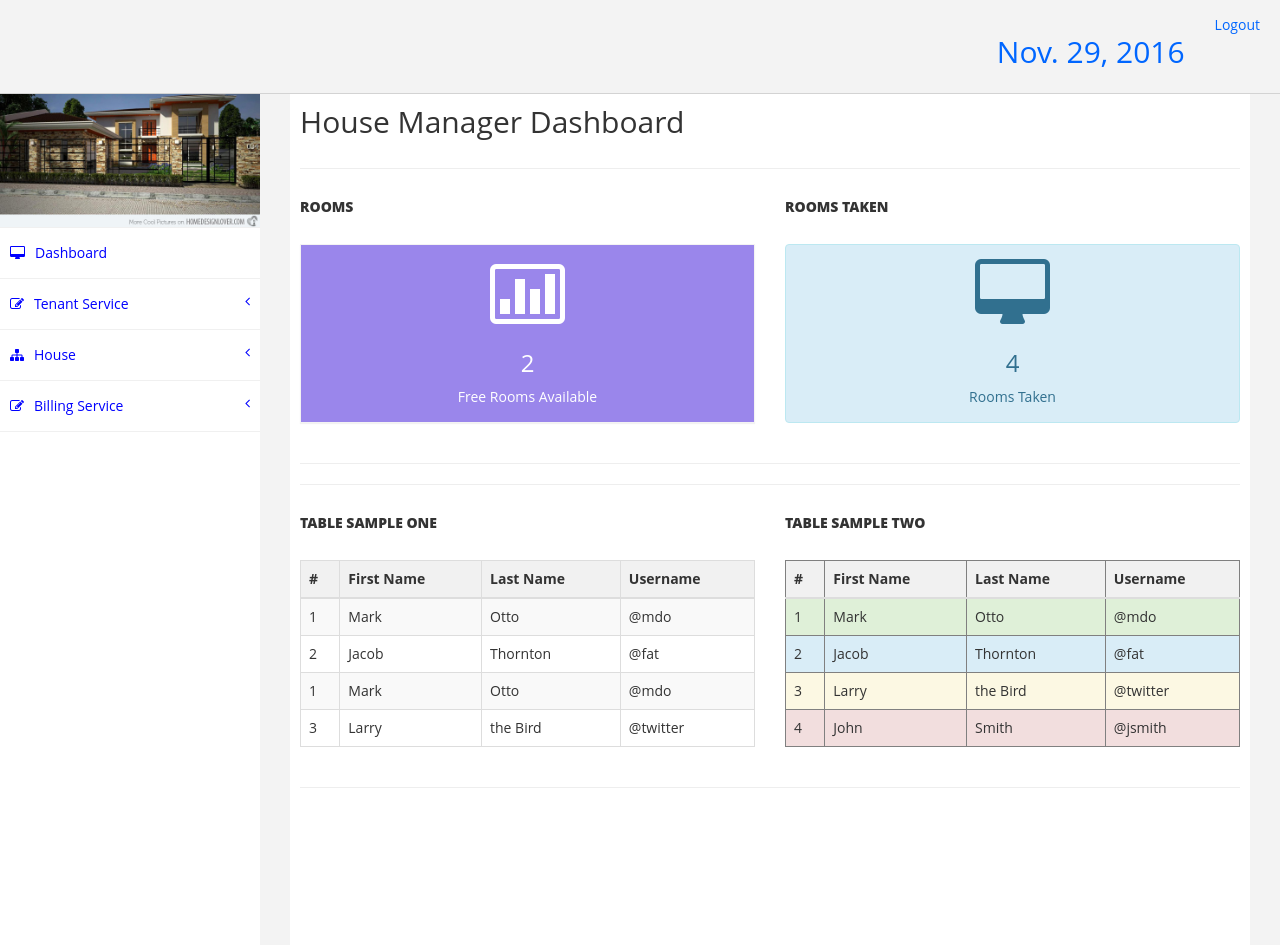
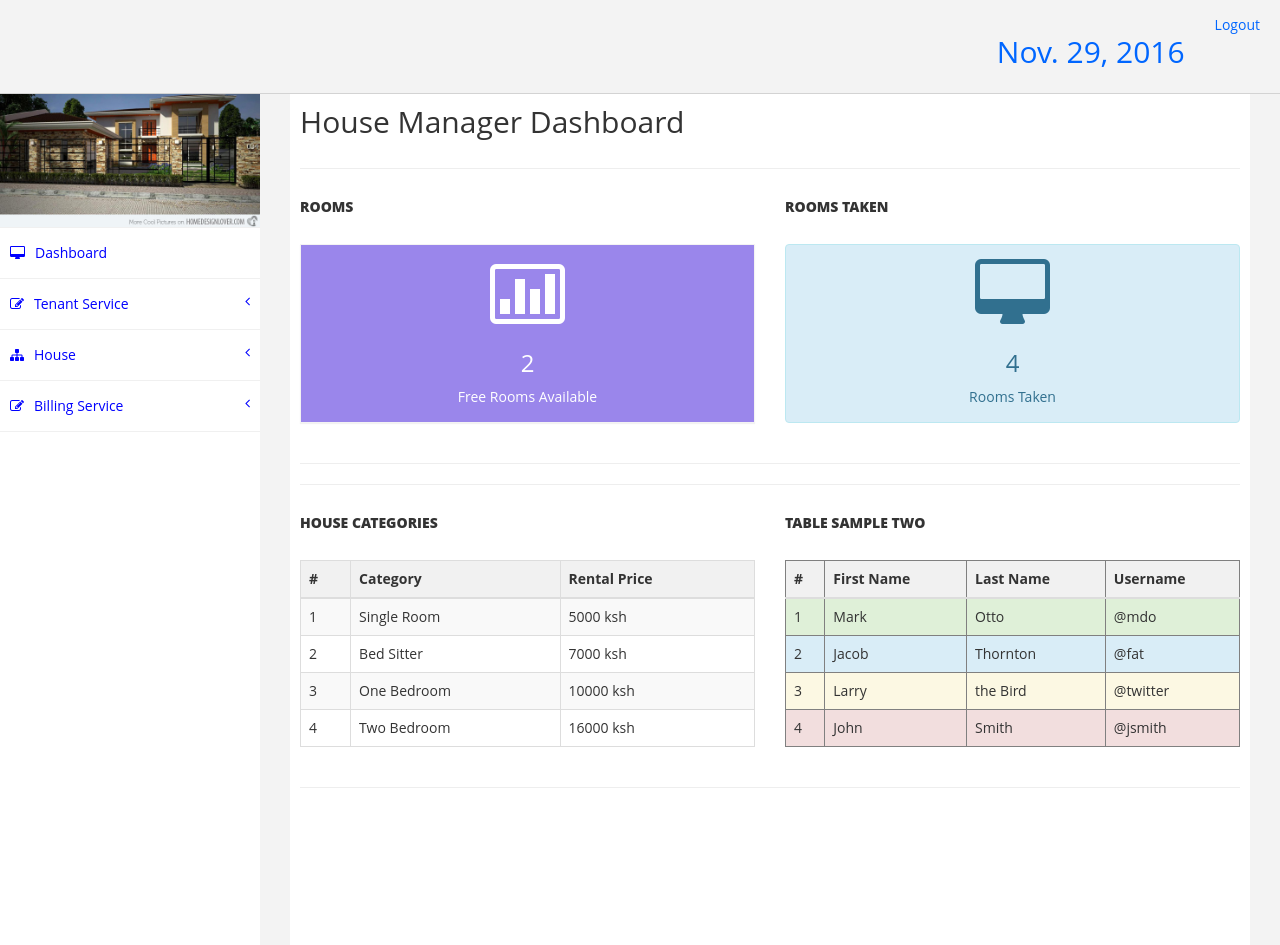
Before and after one commit to oronibrian/DjangoHouseManagementSystem, a Django app: page /index/ in a window 1280 px wide. Shown: the top 945 px of the page. Run offline with Django 3.2, Linux system fonts and the light colour scheme; a user stored in the database is signed in; data comes from the database, SQL or seed files in the repository; some libraries are stand-ins or nearby versions.

Commit message:
fourth commit

```diff
--- a/Homedashboard/models.py
+++ b/Homedashboard/models.py
@@ -6,10 +6,21 @@ from django.db import models
 from django.db.models import Model
 
 
+class HouseCategory(models.Model):
+    category = models.CharField(max_length=155)
+    price = models.IntegerField()
+
+    def __str__(self):
+        return self.category
+
+    class Meta:
+        verbose_name_plural ='HouseCategories'
+
 class House(models.Model):
     roomno = models.IntegerField(primary_key=True)
     floor = models.CharField(max_length=32)
     status = models.TextField()
+    Housecategory = models.ForeignKey(HouseCategory)
 
 
     def __str__(self):
@@ -28,15 +39,3 @@ class Tenant(models.Model):
 
     def __str__(self):
         return self.firstname
-
-
-
-class HouseCategory(models.Model):
-    category = models.CharField(max_length=155)
-    price = models.IntegerField()
-
-    def __str__(self):
-        return self.category
-
-    class Meta:
-        verbose_name_plural ='HouseCategories'
--- a/Homedashboard/views.py
+++ b/Homedashboard/views.py
@@ -44,7 +44,8 @@ def index(request):
     context = {
         'freerooms': House.objects.all().filter(status='Free').count(),
         'takenrooms': House.objects.all().filter(status='Taken').count(),
-        'today':datetime.datetime.now().date()
+        'today':datetime.datetime.now().date(),
+        'categories': HouseCategory.objects.all()
 
     }
 
@@ -98,17 +99,25 @@ def tenant(request):
 
 # Adding rooms
 def roomregistration(request):
+    template = loader.get_template('roomregistration.html')
+    context = {
+        'categories': HouseCategory.objects.all()
+    }
     if request.method == 'POST':
         roomno = request.POST['roomno']
         floor = request.POST['floor']
         status = request.POST['status']
+        Housecategory=request.POST['category']
 
         House.objects.create(
             roomno=roomno,
             floor=floor,
-            status=status
+            status=status,
+            Housecategory = Housecategory
         )
-    return render(request, "roomregistration.html")
+
+
+    return HttpResponse(template.render(context, request))
 
 
 # Retrieving all rooms
@@ -124,9 +133,8 @@ def rooms(request):
 def category(request):
     template = loader.get_template('Category.html')
 
-
     context={
-        'category':HouseCategory.objects.all()
+        'categories': HouseCategory.objects.all()
     }
 
     return HttpResponse(template.render(context, request))
--- a/templates/homedashboard.html
+++ b/templates/homedashboard.html
@@ -131,41 +131,25 @@
                 <hr />
                 <div class="row">
                     <div class="col-md-6">
-                        <h5>Table  Sample One</h5>
+                        <h5>House Categories</h5>
                         <table class="table table-striped table-bordered table-hover">
                             <thead>
                                 <tr>
                                     <th>#</th>
-                                    <th>First Name</th>
-                                    <th>Last Name</th>
-                                    <th>Username</th>
+                                    <th>Category</th>
+                                    <th>Rental Price</th>
+
                                 </tr>
                             </thead>
                             <tbody>
-                                <tr>
-                                    <td>1</td>
-                                    <td>Mark</td>
-                                    <td>Otto</td>
-                                    <td>@mdo</td>
-                                </tr>
-                                <tr>
-                                    <td>2</td>
-                                    <td>Jacob</td>
-                                    <td>Thornton</td>
-                                    <td>@fat</td>
-                                </tr>
-                                <tr>
-                                    <td>1</td>
-                                    <td>Mark</td>
-                                    <td>Otto</td>
-                                    <td>@mdo</td>
-                                </tr>
-                                <tr>
-                                    <td>3</td>
-                                    <td>Larry</td>
-                                    <td>the Bird</td>
-                                    <td>@twitter</td>
-                                </tr>
+                                 {% for cat in categories %}
+                                  <tr>
+                                    <td> {{ cat.id }}</td>
+                                    <td> {{ cat.category }}</td>
+                                    <td>{{ cat.price }} ksh</td>
+
+                                  </tr>
+                                 {% endfor %}
                             </tbody>
                         </table>
 
```
Also changed, not shown: templates/Category.html (+40 -1 lines), templates/roomregistration.html (+15 -0 lines), db.sqlite3.
